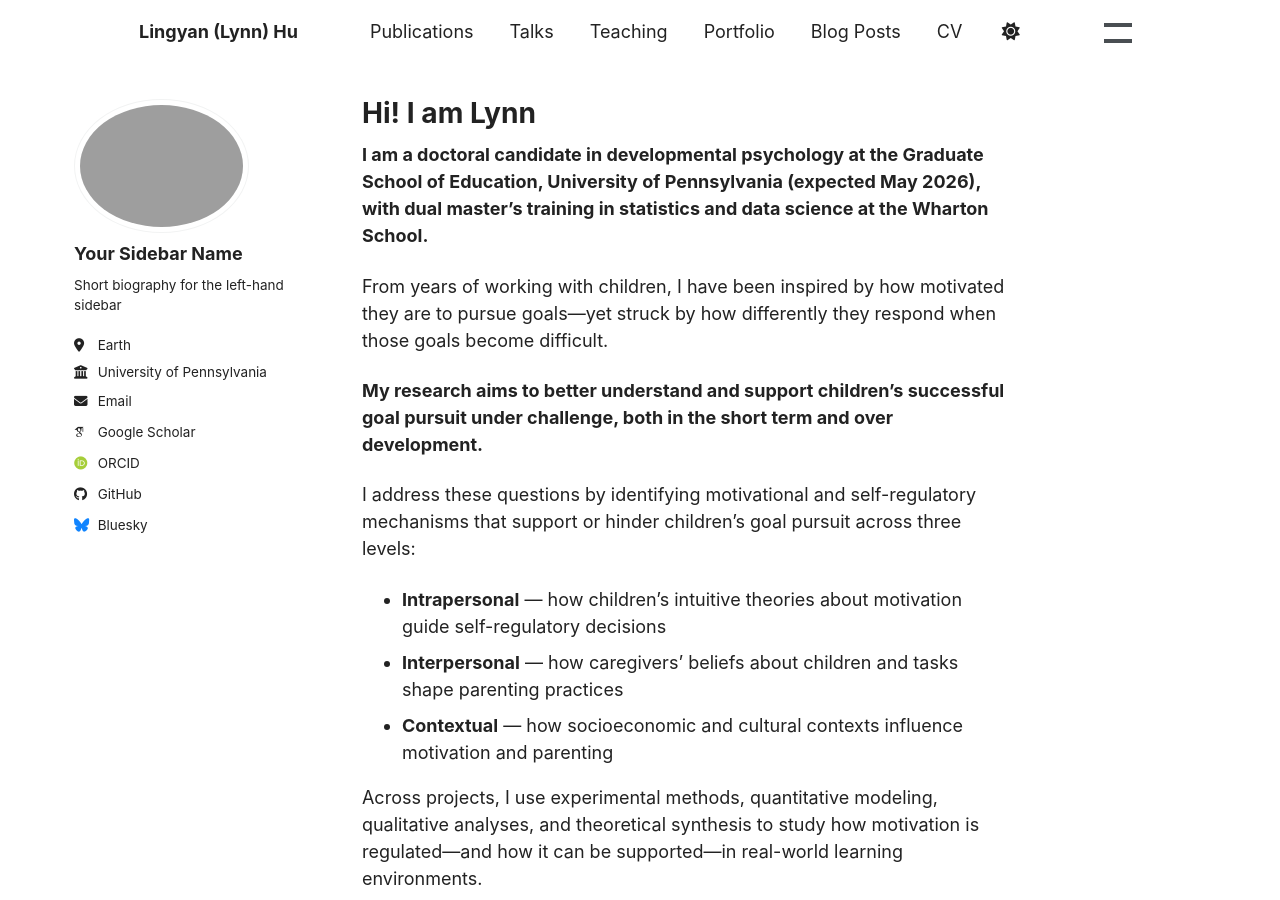
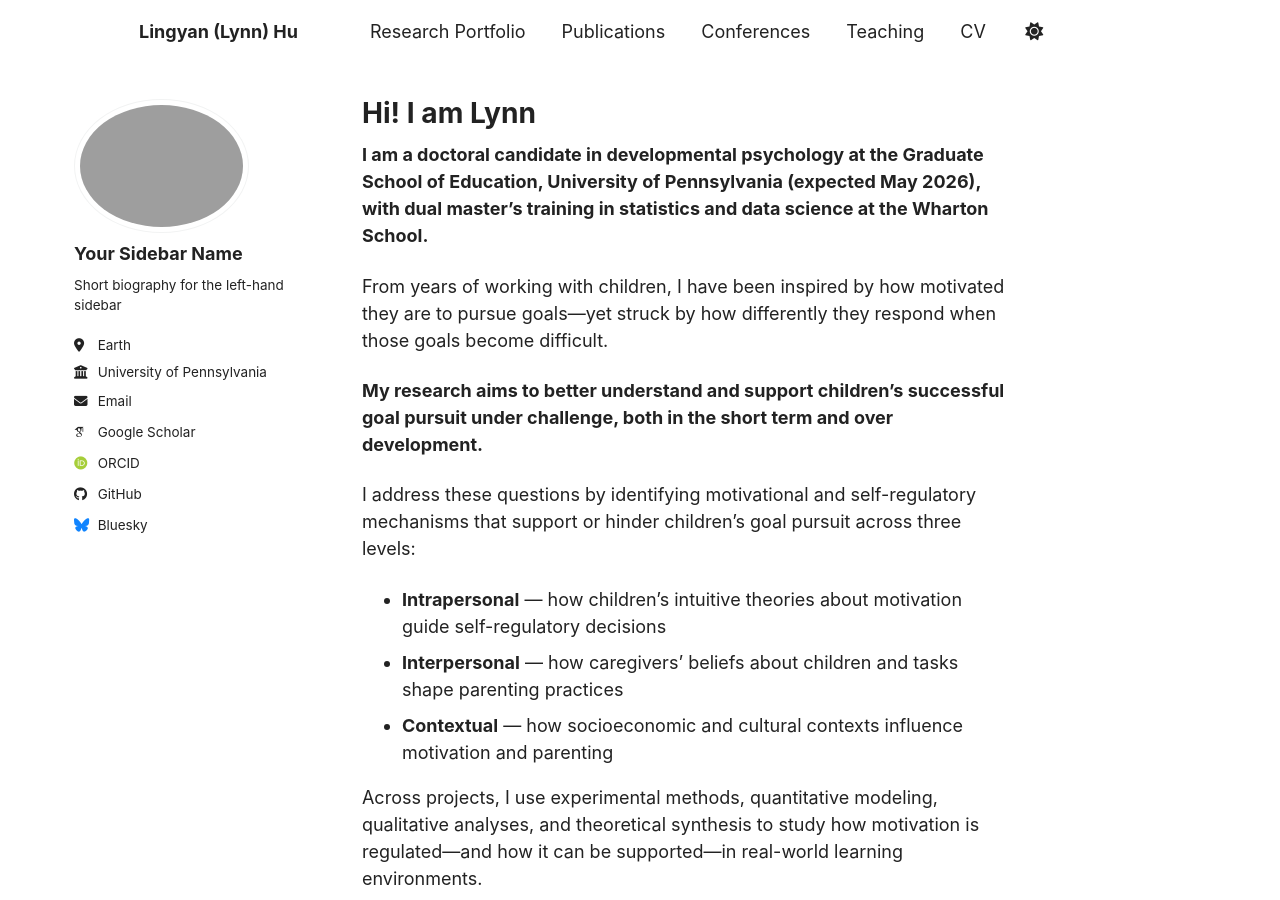
Before and after one commit to lingyh904/lingyh904.github.io, a Jekyll site: the page built from _pages/about.md, in a window 1280 px wide and 900 px high. Built offline with Jekyll 4.4.1, drawn with Linux system fonts in a browser that asks for light colours; some web fonts are replaced; a script bundle is joined from its source files by our own code; library files that are not in the unit come from our copies.

Commit message:
Update navigation.yml

```diff
--- a/_data/navigation.yml
+++ b/_data/navigation.yml
@@ -8,26 +8,20 @@
 #      Markdown formatted page while the second is generated using JSON.
 
 main:
+  - title: "Research Portfolio"
+    url: /portfolio/
+
   - title: "Publications"
     url: /publications/
 
-  - title: "Talks"
+  - title: "Conferences"
     url: /talks/
 
   - title: "Teaching"
     url: /teaching/
-
-  - title: "Portfolio"
-    url: /portfolio/
-
-  - title: "Blog Posts"
-    url: /year-archive/
 
   - title: "CV"
     url: /cv/
 
   # - title: "CV"
   #   url: /cv-json/
-
-  - title: "Guide"
-    url: /markdown/
```
